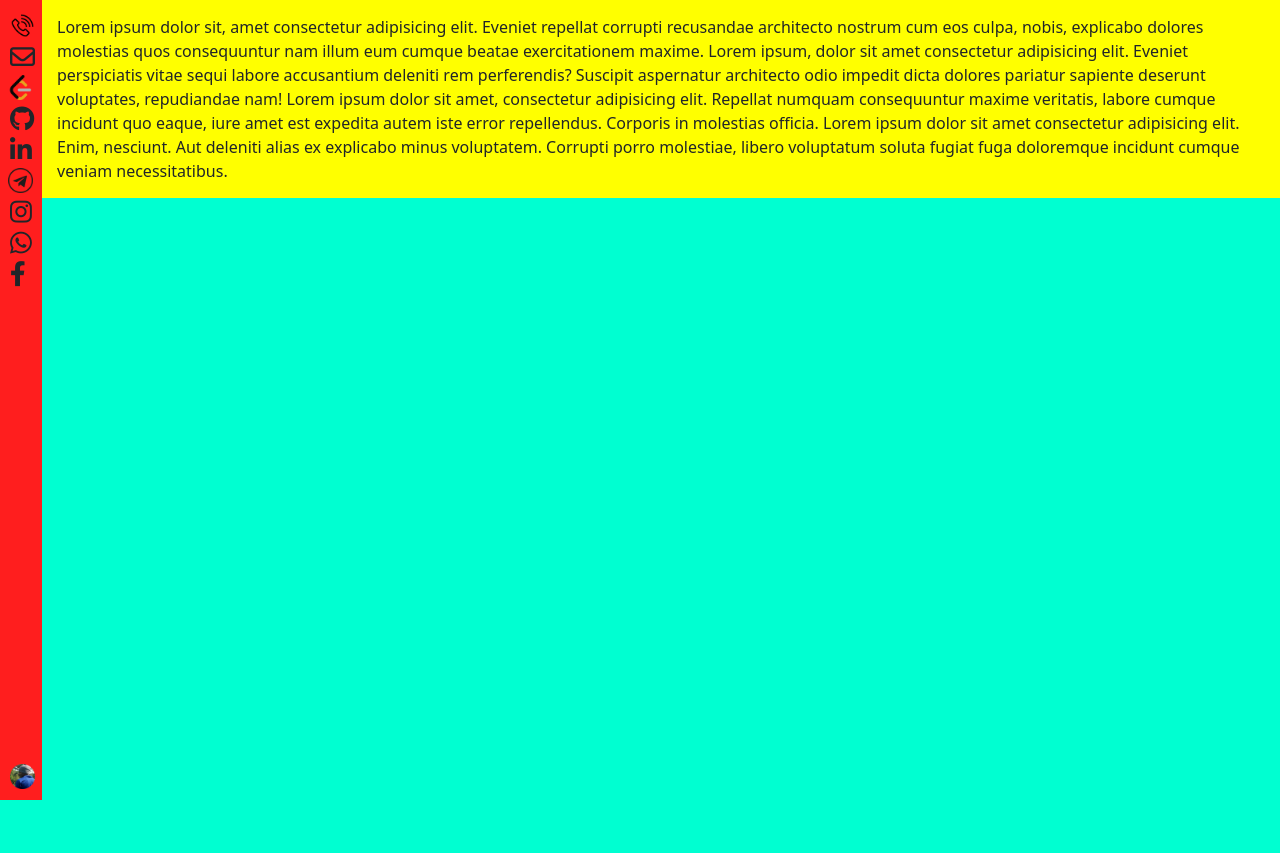
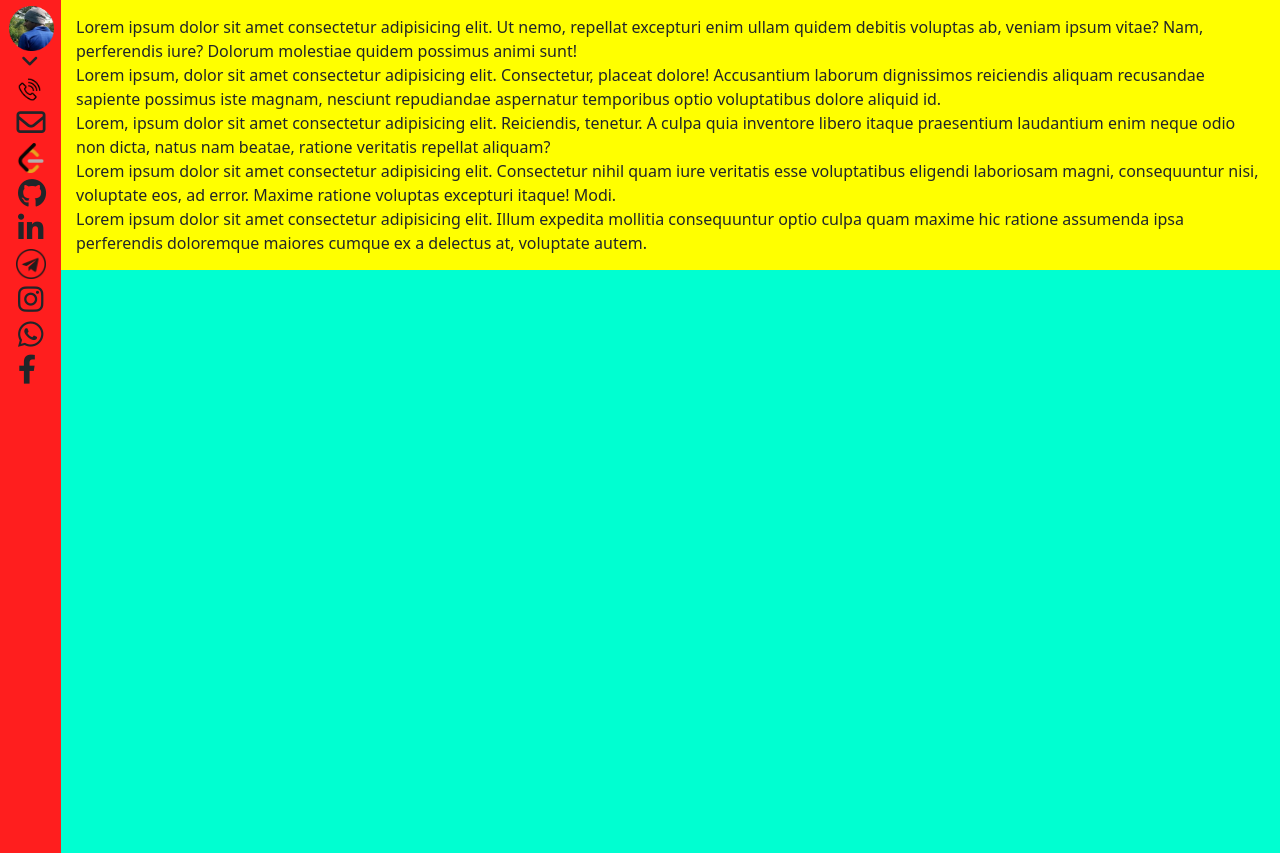
Before and after one commit to BHARATH999999/portfolio1, a plain HTML site: page index.html in a window 1280 px wide. Before the commit the page ends 800 px from the top, so only its background shows below. Drawn offline with nearby package versions, Linux system fonts and the light colour scheme.

Commit message:
minor changes

```diff
--- a/index.html
+++ b/index.html
@@ -13,6 +13,9 @@
 </head>
 <body>
   <div class="header">
+    <img id = "icon" src = "./profile.png" class = "fa-regular">
+    <i id = "arrow" class="fa-solid fa-angle-down"></i>
+    <div class="subheader" id = "subheader1">
       <img id = "call-icon" src="./call.png" >
       <i id = "mail-icon" class = "fa-regular fa-envelope"></i>
       <img id = "leetCode-icon" src ="./leetcode.png" >
@@ -22,15 +25,27 @@
       <i id = "instagram-icon" class="fa-brands fa-instagram"></i>
       <i id = "whatsapp-icon" class="fa-brands fa-whatsapp"></i>
       <i id = "facebook-icon" class="fa-brands fa-facebook-f"></i>
+    </div>
     <div class="bottom">
-      <img id = "icon" src = "./profile.png" class = "fa-regular">
     </div>
   </div>
     <div class="body1">
-      Lorem ipsum dolor sit, amet consectetur adipisicing elit. Eveniet repellat corrupti recusandae architecto nostrum cum eos culpa, nobis, explicabo dolores molestias quos consequuntur nam illum eum cumque beatae exercitationem maxime.
-      Lorem ipsum, dolor sit amet consectetur adipisicing elit. Eveniet perspiciatis vitae sequi labore accusantium deleniti rem perferendis? Suscipit aspernatur architecto odio impedit dicta dolores pariatur sapiente deserunt voluptates, repudiandae nam!
-      Lorem ipsum dolor sit amet, consectetur adipisicing elit. Repellat numquam consequuntur maxime veritatis, labore cumque incidunt quo eaque, iure amet est expedita autem iste error repellendus. Corporis in molestias officia.
-      Lorem ipsum dolor sit amet consectetur adipisicing elit. Enim, nesciunt. Aut deleniti alias ex explicabo minus voluptatem. Corrupti porro molestiae, libero voluptatum soluta fugiat fuga doloremque incidunt cumque veniam necessitatibus.
+        <div class ="main-header">
+          Lorem ipsum dolor sit amet consectetur adipisicing elit. Ut nemo, repellat excepturi enim ullam quidem debitis voluptas ab, veniam ipsum vitae? Nam, perferendis iure? Dolorum molestiae quidem possimus animi sunt!
+        </div>
+        <div class = 'pepcoding'>
+          Lorem ipsum, dolor sit amet consectetur adipisicing elit. Consectetur, placeat dolore! Accusantium laborum dignissimos reiciendis aliquam recusandae sapiente possimus iste magnam, nesciunt repudiandae aspernatur temporibus optio voluptatibus dolore aliquid id.
+        </div>
+        <div class="nsut">
+          Lorem, ipsum dolor sit amet consectetur adipisicing elit. Reiciendis, tenetur. A culpa quia inventore libero itaque praesentium laudantium enim neque odio non dicta, natus nam beatae, ratione veritatis repellat aliquam?
+        </div>
+        <div class="12th">
+          Lorem ipsum dolor sit amet consectetur adipisicing elit. Consectetur nihil quam iure veritatis esse voluptatibus eligendi laboriosam magni, consequuntur nisi, voluptate eos, ad error. Maxime ratione voluptas excepturi itaque! Modi.
+        </div>
+        <div class="10th">
+          Lorem ipsum dolor sit amet consectetur adipisicing elit. Illum expedita mollitia consequuntur optio culpa quam maxime hic ratione assumenda ipsa perferendis doloremque maiores cumque ex a delectus at, voluptate autem.
+        </div>
+
     </div>
 </body>
 <script src="./script.js"></script>
--- a/script.js
+++ b/script.js
@@ -95,13 +95,11 @@ telegram_icon.onclick = function(){
 
 let profile_icon = document.getElementById("icon");
 profile_icon.onmouseover = function(){
-    profile_icon.removeAttribute("src");
-    profile_icon.classList.add('fa-face-smile');
+    profile_icon.setAttribute("src","./smile.png");
 }
 
 profile_icon.onmouseleave = function(){
-    profile_icon.Attribute("src", "./proflie.png");
-    profile_icon.classList.remove('fa-face-smile');
+    profile_icon.setAttribute("src","./profile.png");
 }
 
 //linkedin icon manager
@@ -149,3 +147,12 @@ leetCode_icon.onmouseleave = function(){
 leetCode_icon.onclick = function(){
     window.open(`https://www.leetcode.com/${common_url}`, nt);
 }
+
+//arrow handler
+arrow = document.getElementById("arrow");
+
+arrow.onclick = function(){
+    window.alert("hii")
+    let subheader = getElementById("subheader1");
+    subheader.style.visibility = "none";
+}
--- a/style.css
+++ b/style.css
@@ -5,8 +5,10 @@ body{
 .body1{
     background-color: #FFFF00;
     position: absolute;
-    left: 42px;
+    left: 61px;
     padding: 15px;
+    flex-direction: column;
+    justify-content: space-evenly;
 }
 
 .header{
@@ -16,33 +18,58 @@ body{
     font-size: 25px;
     background-color: #FF1E1E;
     position: absolute;
-    padding: 7px;
+    padding-left: 7px;
+    padding-right: 7px;
+    /* padding-bottom: 55vh; */
+}
+
+.subheader{
+    display: flex;
+    justify-content: space-between;
+    flex-direction: column;
+    font-size: 29px;
+    background-color: #FF1E1E;
+    position: relative;
+    padding-left: 7px;
+    /* top:20px */
+    /* size: 100vh; */
+    /* padding: 7px; */
+}
+
+#arrow{
+    padding-left: 4.5px;
+    font-size: 20px;
+    margin-left: 9.5px;
 }
 
 .bottom{
     padding-top: calc(100vh - 331px);
 }
 #icon{
-    width: 25px;
-    margin-left: 3px;
+    padding-top: 6px;
+    width: 45px;
+    margin-left: 1.5px;
 
 }
 
 #leetCode-icon{
     margin-left: 1px;
     padding-top: 6px;
-    width : 25px;
+    padding-left: 1px;
+    width : 31px;
 }
 
 #telegram-icon{
     margin-left: 1px;
     padding-top: 6px;
-    width : 25px;
+    width : 31px;
+    padding-left: 1px;
+
 }
 
 .fa-brands{
     padding-top: 6px;
-    margin-left: 3px;
+    margin-left: 4px;
 }
 
 #call-icon{
@@ -54,5 +81,6 @@ body{
 
 #mail-icon{
     padding-top: 6px;
-    margin-left: 3px;
+    margin-left: 2.5px;
+    size: 35px;
 }
```
Also changed, not shown: smile.png (added). Lines whose indentation alone changed are shown as unchanged.
